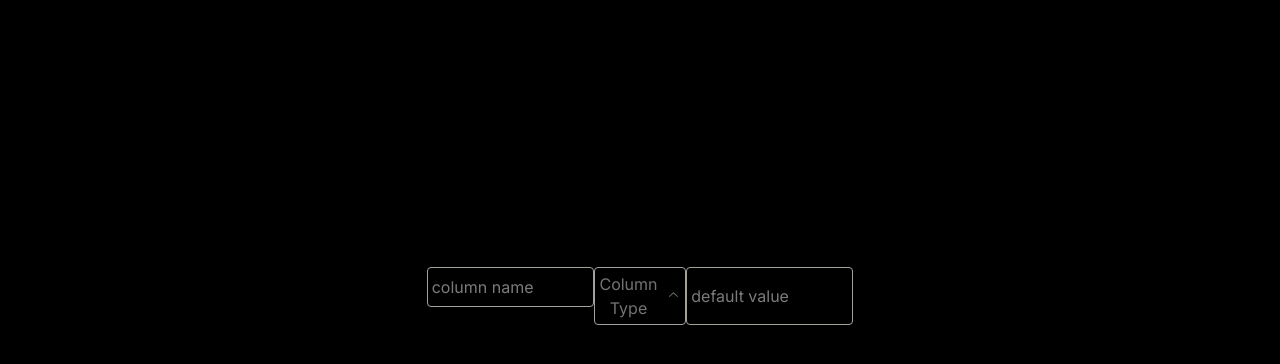
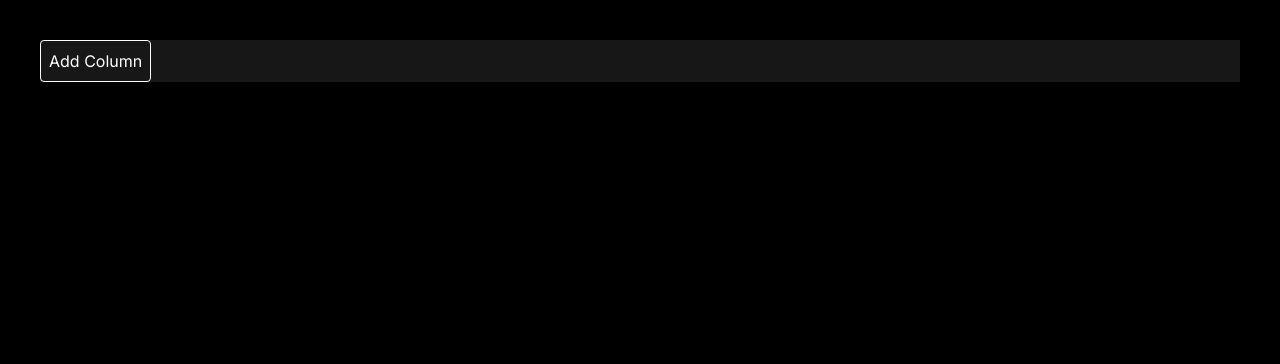
Before and after one commit to LucaIgnatescu/data-service, a Next.js app: page /test in a window 1280 px wide. Shown: the top 364 px of the page. Built offline with nearby package versions, Linux system fonts and the light colour scheme.

Commit message:
Added SQLite connection

```diff
--- a/app/layout.tsx
+++ b/app/layout.tsx
@@ -16,7 +16,7 @@ export default function RootLayout({
 }>) {
   return (
     <html lang="en">
-      <body className={`${inter.className} bg-black text-stone-100`}>
+      <body className={`${inter.className} bg-black text-neutral-100`}>
         {children}
       </body>
     </html>
--- a/app/test/Boundary.tsx
+++ b/app/test/Boundary.tsx
@@ -1,7 +1,7 @@
 "use client";
 
-import { DBColumnInput } from "@/components/client";
+import { DBColumnInput, DBColumns } from "@/components/client";
 
 export default function Boundary() {
-  return <DBColumnInput />;
+  return <DBColumns />;
 }
--- a/app/test/page.tsx
+++ b/app/test/page.tsx
@@ -2,12 +2,8 @@ import Boundary from "./Boundary";
 
 export default function Page() {
   return (
-    <div className="w-screen h-screen flex flex-col justify-center">
-      <div className="h-1/3 w-full flex flex-row justify-center">
-        <div className="w-1/3 h-full">
-          <Boundary />
-        </div>
-      </div>
+    <div className="m-10 bg-neutral-900">
+      <Boundary />
     </div>
   );
 }
--- a/components/client.tsx
+++ b/components/client.tsx
@@ -4,7 +4,7 @@ import { ChangeEventHandler, useState } from "react";
 
 function SelectionItem({ value, text }: { value: string; text: string }) {
   return (
-    <Select.Item value={value} className="rounded p-1 flex flex-row w-full min-w-10  justify-between data-[state=checked]:bg-neutral-600 focus:outline-none focus:bg-neutral-800">
+    <Select.Item value={value} className="rounded p-1 flex flex-row w-full min-w-30  justify-between data-[state=checked]:bg-neutral-600 focus:outline-none hover:bg-neutral-700">
       <Select.ItemText>{text}</Select.ItemText>
       <Select.ItemIndicator className="self-center ml-10"><CheckIcon /></Select.ItemIndicator>
     </Select.Item>
@@ -44,7 +44,7 @@ export function ColumnType({ onValueChange, className }: { onValueChange: (arg0:
       </Select.Trigger>
 
       <Select.Portal>
-        <Select.Content position="popper" side="top" className="border-stone-800 border p-1 rounded ">
+        <Select.Content position="popper" side="bottom" className="border-neutral-800 border p-1 rounded bg-neutral-900">
           <Select.Viewport>
             {typeOptions.map(typeOpt => <SelectionItem key={typeOpt.value} {...typeOpt} />)}
           </Select.Viewport>
@@ -73,19 +73,19 @@ export function DBColumnInput({
   defaultValue: string;
 }) {
   return (
-    <div className="flex justify-between w-full">
+    <div className="flex justify-between w-full h-10">
       <input
         placeholder="column name"
         value={columnName}
         onChange={onColumnNameChange}
-        className="border rounded p-1 min-w-5 border-stone-400 h-10"
+        className="border rounded p-1 min-w-5 border-neutral-400 h-full focus:outline-none"
       />
-      <ColumnType onValueChange={onValueChange} className="border rounded border-neutral-400 flex flex-row justify-between align-middle text-stone-100 p-1 data-[placeholder]:text-neutral-500 focus:outline-none focus:shadow-none min-w-20 self-center" />
+      <ColumnType onValueChange={onValueChange} className="border rounded border-neutral-400 flex flex-row justify-between items-center text-neutral-100 p-1 data-[placeholder]:text-neutral-500 focus:outline-none focus:shadow-none min-w-20 self-center h-full text-center" />
       <input
         placeholder="default value"
         value={defaultValue}
         onChange={onDefaultValueChange}
-        className="border rounded p-1 min-w-5 border-stone-400"
+        className="border rounded p-1 min-w-5 border-neutral-400 h-full focus:outline-none"
       />
 
     </div>
@@ -149,7 +149,7 @@ export function DBColumns() {
       })}
       <button
         onClick={addColumn}
-        className="border rounded p-2 bg-blue-600 text-white hover:bg-blue-700"
+        className="border rounded p-2 text-white hover:bg-neutral-600"
       >
         Add Column
       </button>
```
Also changed, not shown: 1 other file (tests, documents, lock files or other folders).
